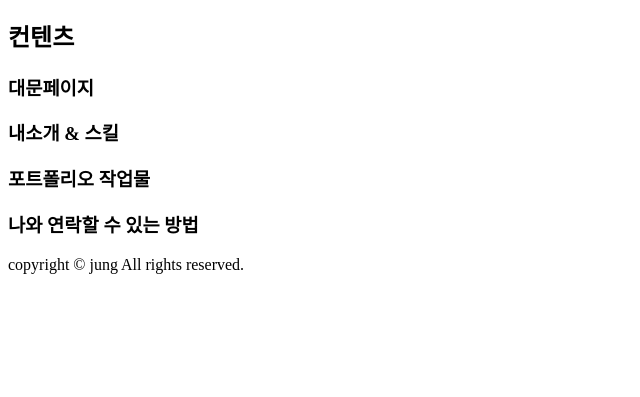
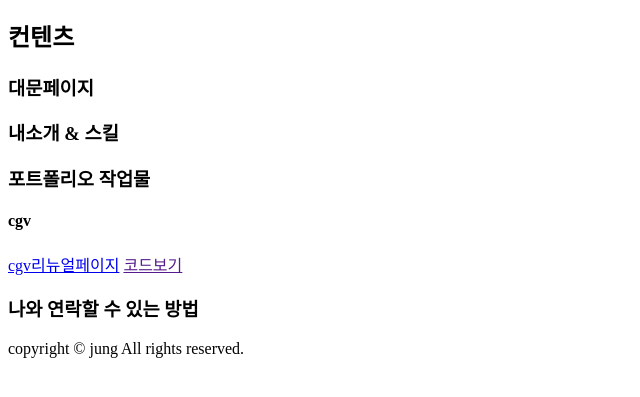
Before and after one commit to jungasaca/jungasaca.github.io, a plain HTML site: page index.html in a window 1280 px wide. Shown: the part 163-560 px from the top of the page, without its empty margins (0-640 px from the left). Drawn offline with Linux system fonts and the light colour scheme.

Commit message:
Update index.html

```diff
--- a/index.html
+++ b/index.html
@@ -28,7 +28,11 @@
       </article>
       <article id="works">
          <h3>포트폴리오 작업물</h3>
-           <div class="portfolio"></div>
+         <div class="portfolio">
+            <h4>cgv</h4>
+            <a href="/cgv">cgv리뉴얼페이지</a>
+            <a href="">코드보기</a>
+         </div>
          <div class="portfolio"></div>
          <div class="portfolio"></div>
       </article>
```
Lines whose indentation alone changed are shown as unchanged.
